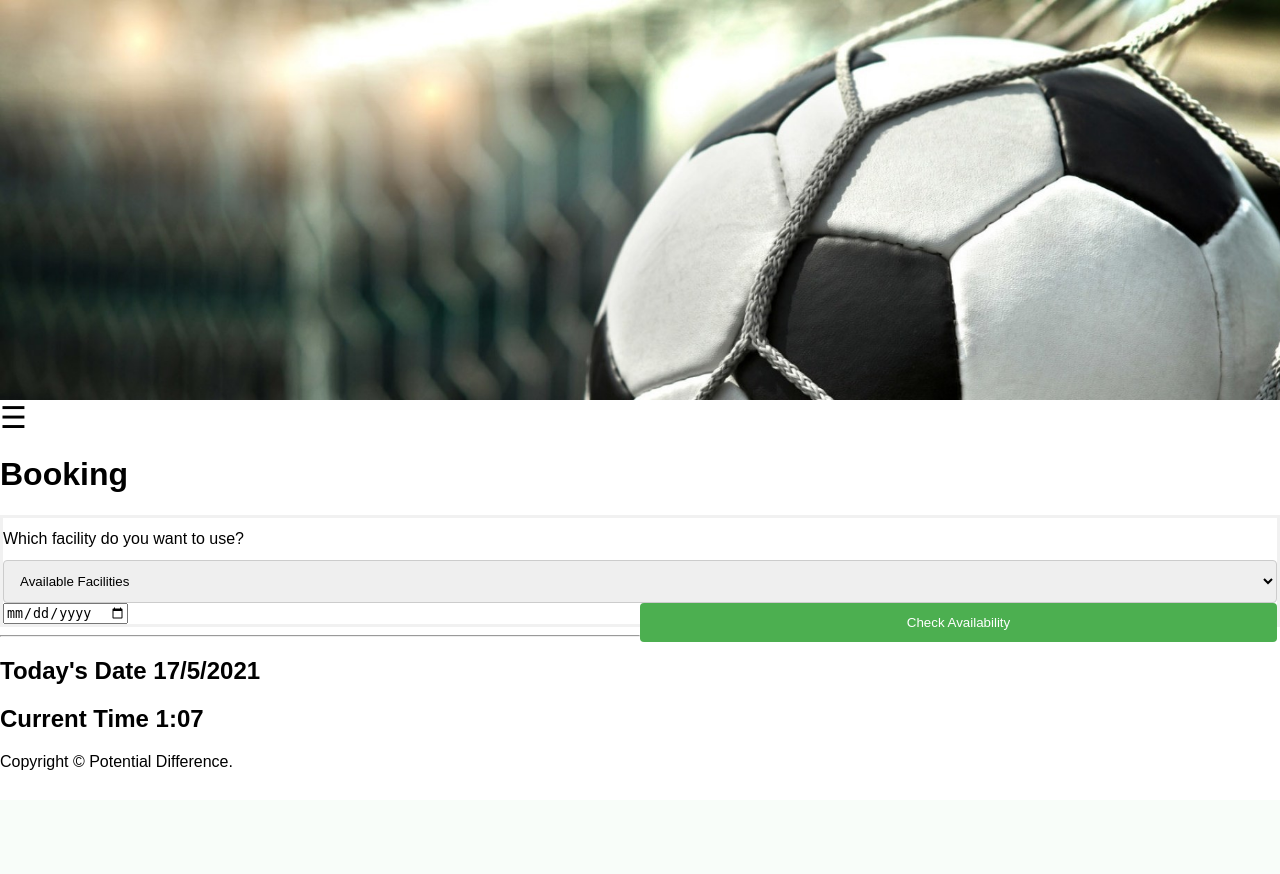
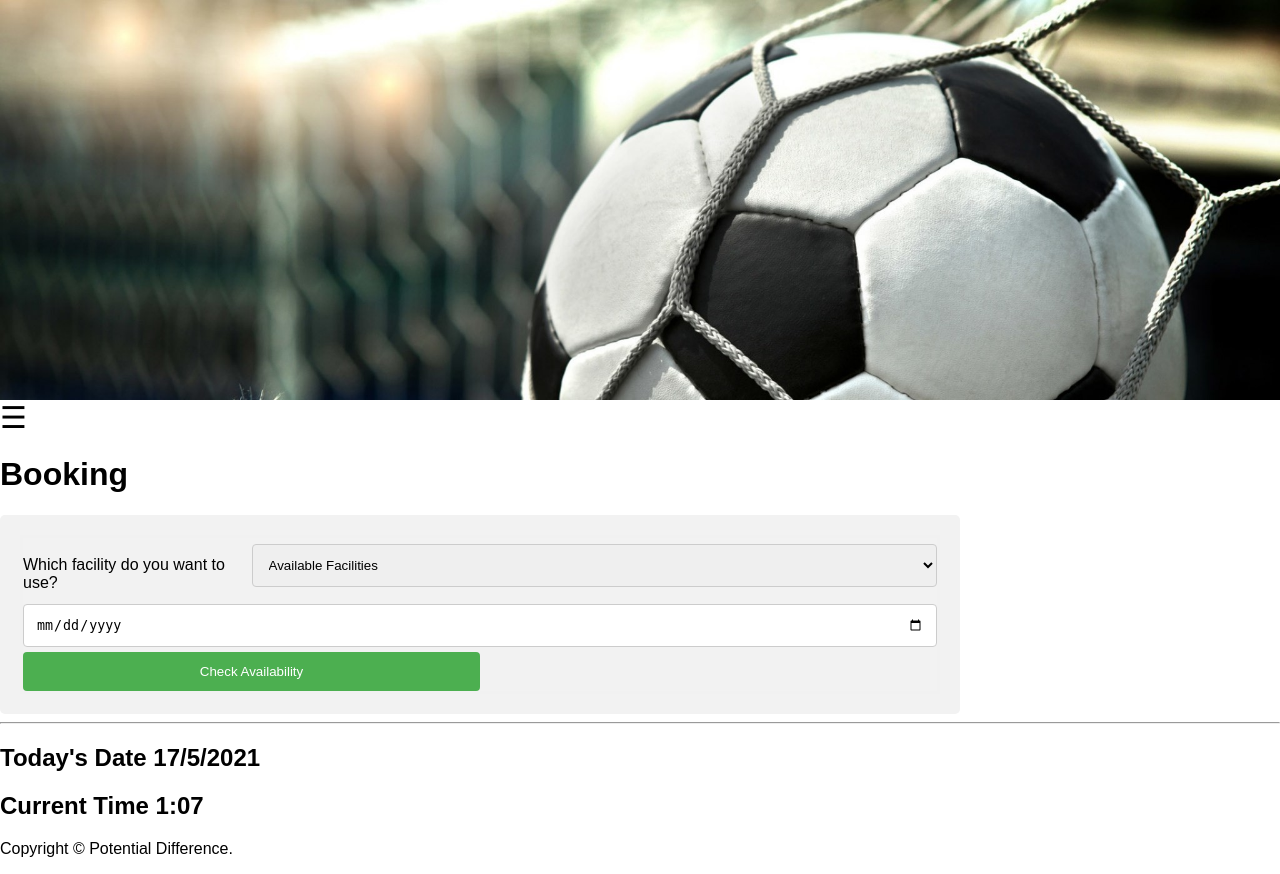
Before and after one commit to Michael-117/Sports-Facility-Management, a Flask app: template templates/booking1.html in a window 1280 px wide. Before the commit the page ends 770 px from the top, so only its background shows below. Run offline with Flask 2, Linux system fonts and the light colour scheme; the template is opened without the code that fills it: most values are stand-ins (such as "Sample title", 1, 10 or a date in 2020); some libraries are stand-ins or nearby versions.

Commit message:
css adjustments

```diff
--- a/static/css/app.css
+++ b/static/css/app.css
@@ -127,7 +127,7 @@ padding-top: 16px;
 }
 
 /*Forms*/
-input[type=text], select, textarea {
+input[type=text],input[type=address], input[type=date],input[type=time], select, textarea {
   width: 100%;
   padding: 12px;
   border: 1px solid #ccc;
@@ -147,7 +147,7 @@ button,input[type=submit] {
   border: none;
   border-radius: 4px;
   cursor: pointer;
-  float: right;
+  margin-top: 5px;
 }
 
 input[type=submit]:hover {
--- a/templates/booking1.html
+++ b/templates/booking1.html
@@ -13,28 +13,50 @@
 {% if g.user.userType == 'member' %}
     <h1 class="section-title">New Booking for {{g.user.firstname}}</h1>
 {% endif %}
+<div class="container">
     <form class="form" action="" method="POST" >
 
+
         {% if g.user.userType == 'admin' %}
+        <div class="row">
+            <div class="col-25">
                 <label for="user">Which user are you booking for?</label>
+            </div>
+            <div class="col-75">
                 <select id="status" name="user" method = 'GET'>
                     <option value="" disabled selected>Available Users</option>
                     {% for i in usernames %}
                     <option value="{{userids[usernames.index(i)]}}">{{i}}</option>
                     {% endfor %}
                 </select>
+            </div>
+        </div>
+
         {% endif %}
-
+        <div class="row">
+            <div class="col-25">
                 <label for="facilityID">Which facility do you want to use?</label>
+            </div>
+            <div class="col-75">
                 <select id="status" name="facilityID">
                     <option value="" disabled selected>Available Facilities</option>
                     {% for i in facilityName %}
                     <option value="{{facilityids[facilityName.index(i)]}}">{{i}}</option>
                     {% endfor %}
                 </select>
+            </div>
+        </div>
 
+        <div class="row">
             <input type="date" id="status" name="date" required min="{{today}}" max="{{endRange}}">
+        </div>
 
+
+        <div class="row">
             <button class="btn btn-primary" type="submit" name="search">Check Availability</button>
+        </div>
+
     </form>
+</div>
+
 {% endblock %}
--- a/templates/booking2.html
+++ b/templates/booking2.html
@@ -12,7 +12,8 @@
 {% endif %}
 {% if g.user.userType == 'member' %}
     <h1 class="section-title">New Booking for {{g.user.firstname}}</h1>
-{% endif %}<div class="container">
+{% endif %}
+<div class="container">
     <form class="form" action="" method="POST" >
         <div class="row">
             <div class="col-25">
```
Also changed, not shown: 1 other file. Lines whose indentation alone changed are shown as unchanged.
